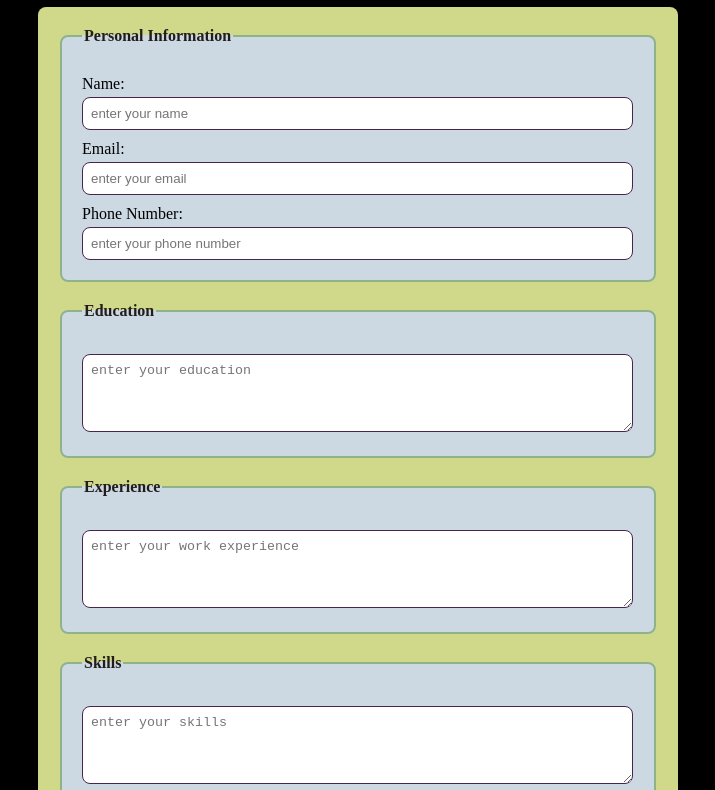
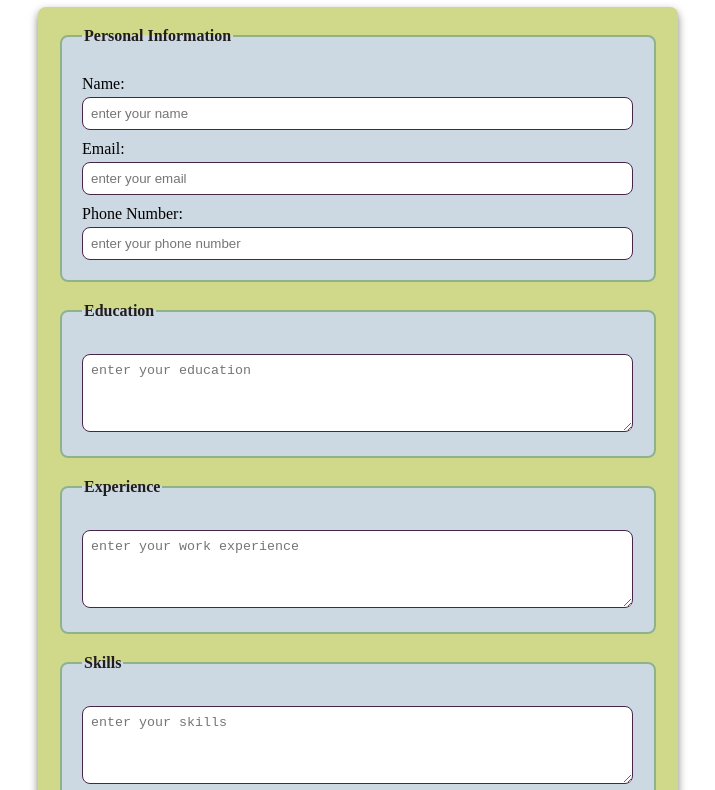
Before and after one commit to shaheryarshah/milestone-4, a plain HTML site: page index.html in a window 1280 px wide. Shown: the part 73-863 px from the top of the page, without its empty margins (282-997 px from the left). Drawn offline with Linux system fonts and the light colour scheme.

Commit message:
Update style.css

```diff
--- a/style.css
+++ b/style.css
@@ -5,7 +5,7 @@ body {
     font-family: 'Times New Roman', Times, serif;
     margin: 20px;
     padding: 0;
-    background-color: rgb(0, 0, 0);
+    background-color: rgb(255, 255, 255);
 }
 
 form {
```
